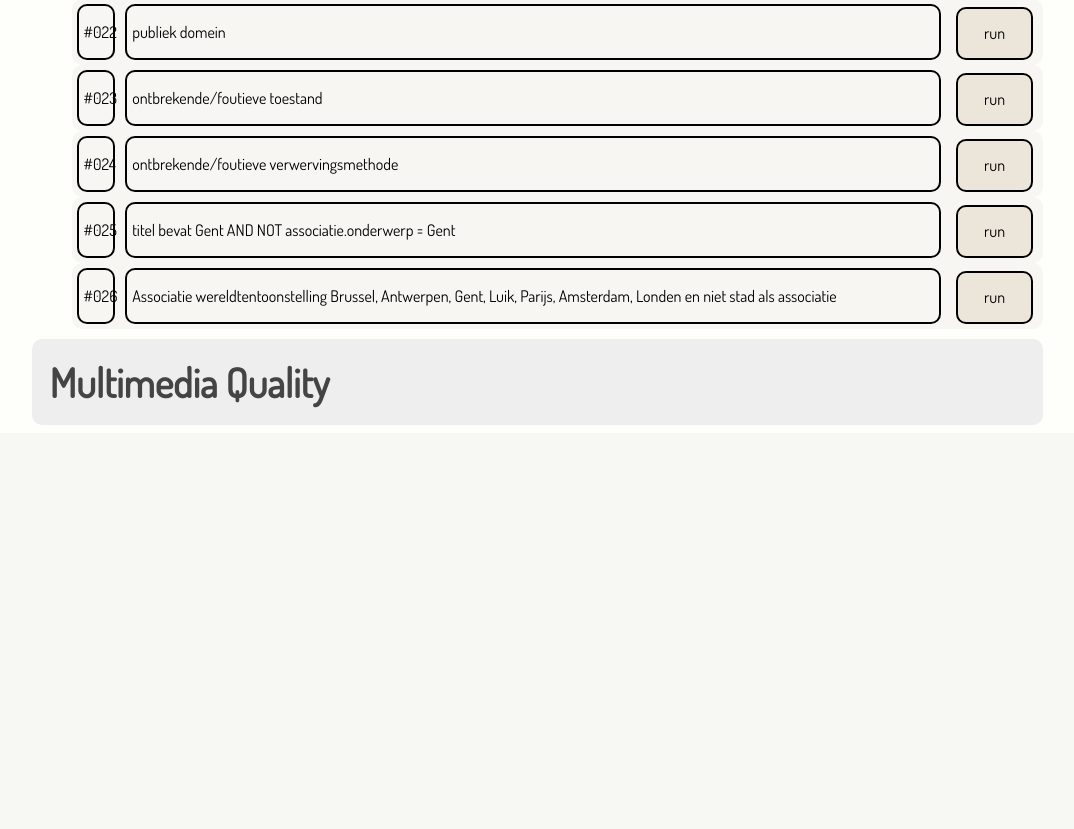
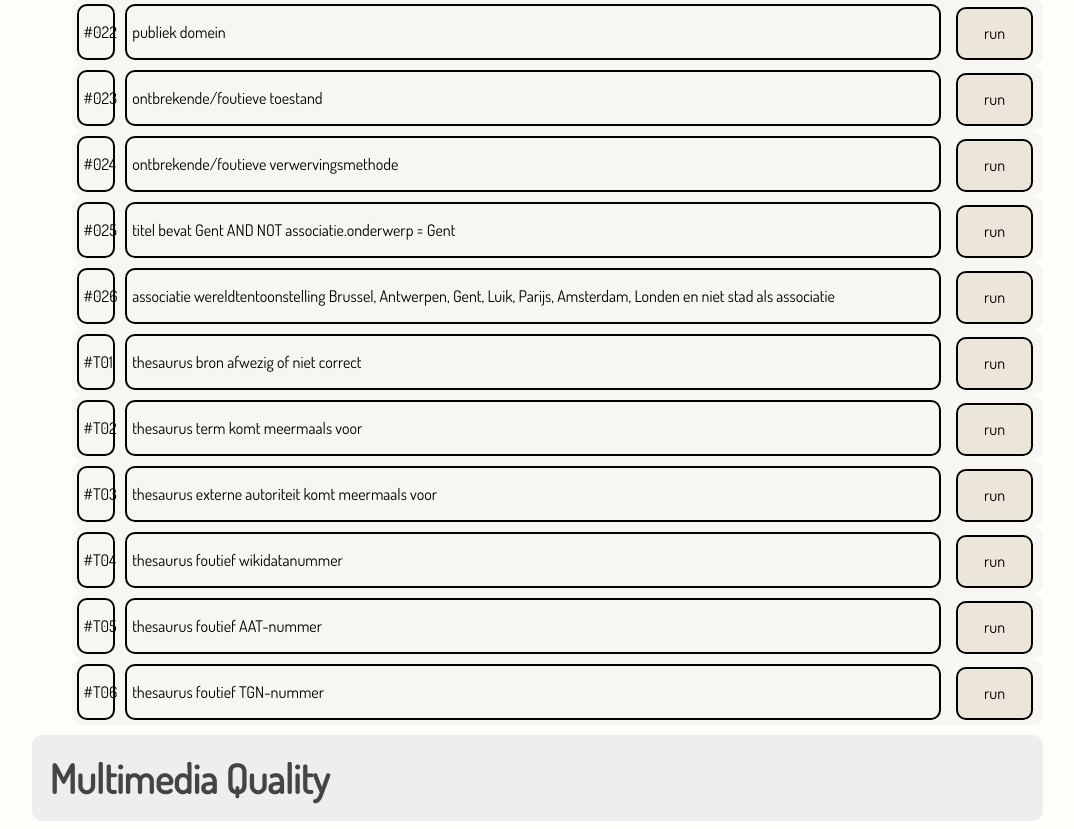
Before and after one commit to huisvanalijn/hva-im-dataportal, a Django app: page /hva in a window 1280 px wide, after a click on "Collection Quality". Shown: the part 1724-2553 px from the top of the page, without its empty margins (166-1240 px from the left). Before the commit the page ends 2132 px from the top, so only its background shows below. Run offline with Django 3.2, Linux system fonts and the light colour scheme; parts of the project's set-up code (start-up, migrations or seed data) failed here and were passed over; some web fonts are replaced.

Commit message:
add thesaurus

```diff
--- a/dataportalapp/templates/hva.html
+++ b/dataportalapp/templates/hva.html
@@ -323,10 +323,76 @@
                                 <p>#026</p>
                             </div>
                             <div class='text'>
-                                <p>Associatie wereldtentoonstelling Brussel, Antwerpen, Gent, Luik, Parijs, Amsterdam, Londen en niet stad als associatie</p>
+                                <p>associatie wereldtentoonstelling Brussel, Antwerpen, Gent, Luik, Parijs, Amsterdam, Londen en niet stad als associatie</p>
                             </div>
                             <div>
                                 <button onclick="location.href='wereldtentoonstelling'" class='run'>run</button>
+                            </div>
+                        </div>
+                        <div class='collectionqualitycheck'>
+                            <div class='text'>
+                                <p>#T01</p>
+                            </div>
+                            <div class='text'>
+                                <p>thesaurus bron afwezig of niet correct</p>
+                            </div>
+                            <div>
+                                <button onclick="location.href='bron'" class='run'>run</button>
+                            </div>
+                        </div>
+                        <div class='collectionqualitycheck'>
+                            <div class='text'>
+                                <p>#T02</p>
+                            </div>
+                            <div class='text'>
+                                <p>thesaurus term komt meermaals voor</p>
+                            </div>
+                            <div>
+                                <button onclick="location.href='term'" class='run'>run</button>
+                            </div>
+                        </div>
+                        <div class='collectionqualitycheck'>
+                            <div class='text'>
+                                <p>#T03</p>
+                            </div>
+                            <div class='text'>
+                                <p>thesaurus externe autoriteit komt meermaals voor</p>
+                            </div>
+                            <div>
+                                <button onclick="location.href='externeautoriteit'" class='run'>run</button>
+                            </div>
+                        </div>
+                        <div class='collectionqualitycheck'>
+                            <div class='text'>
+                                <p>#T04</p>
+                            </div>
+                            <div class='text'>
+                                <p>thesaurus foutief wikidatanummer</p>
+                            </div>
+                            <div>
+                                <button onclick="location.href='wikidata'" class='run'>run</button>
+                            </div>
+                        </div>
+                        <div class='collectionqualitycheck'>
+                            <div class='text'>
+                                <p>#T05</p>
+                            </div>
+                            <div class='text'>
+                                <p>thesaurus foutief AAT-nummer</p>
+                            </div>
+                            <div>
+                                <button onclick="location.href='aat'" class='run'>run</button>
+                            </div>
+                        </div>
+                        <div class='collectionqualitycheck'>
+                            <div class='text'>
+                                <p>#T06</p>
+                            </div>
+                            <div class='text'>
+                                <p>thesaurus foutief TGN-nummer</p>
+                            </div>
+                            <div>
+                                <button onclick="location.href='tgn'" class='run'>run</button>
                             </div>
                         </div>
                     </div>
--- a/dataportalapp/urls.py
+++ b/dataportalapp/urls.py
@@ -31,5 +31,11 @@ urlpatterns = [
     path('toestand', views.toestand),
     path('verwerving', views.verwerving),
     path('variatitel', views.variatitel),
-    path('wereldtentoonstelling', views.wereldtentoonstelling)
+    path('wereldtentoonstelling', views.wereldtentoonstelling),
+    path('bron', views.bron),
+    path('term', views.term),
+    path('externeautoriteit', views.externeautoriteit),
+    path('wikidata', views.wikidata),
+    path('aat', views.aat),
+    path('tgn', views.tgn)
 ]
--- a/dataportalapp/views.py
+++ b/dataportalapp/views.py
@@ -9,6 +9,8 @@ from django.contrib import messages
 
 #when deploying change to: df_collectie = pd.read_csv(r'/home/floreverkest/hva-im-dataportal/static/data/hva/collectie.csv', delimiter=';', low_memory=False)
 df_collectie = pd.read_csv(r'dataportalapp\static\data\hva\collectie.csv', delimiter=';', low_memory=False)
+df_thesaurus = pd.read_csv(r'C:\Users\Verkesfl\OneDrive - Groep Gent\Bureaublad\hva-im-dataportal\dataportalapp\static\data\hva\thesaurus.csv', delimiter=';', low_memory=False)
+
 
 #if columnnames change (due to different CMS), change the names here:
 df_collectie['instelling.naam'] = df_collectie['instelling.naam']
@@ -207,6 +209,43 @@ df_026_07 = df_026_07[~df_026_07["associatie.onderwerp"].str.contains('|'.join(s
 frames = [df_026_01, df_026_02, df_026_03, df_026_04, df_026_05, df_026_06, df_026_07]
 df_026 = pd.concat(frames)
 
+# 9. THESAURUS
+
+# bron afwezig of niet correct
+df_t01 = df_thesaurus[df_thesaurus['bron'] != 'http://vocab.getty.edu/aat/']
+df_t01 = df_t01[df_t01['bron'] != 'https://id.erfgoed.net/themas/']
+df_t01 = df_t01[df_t01['bron'] != 'http://vocab.getty.edu/tgn/']
+df_t01 = df_t01[df_t01['bron'] != 'https://www.wikidata.org/entity/']
+df_t01 = df_t01[df_t01['bron'] != 'https://id.erfgoed.net/erfgoedobjecten/']
+
+# term komt meermaals voor
+df_t02 = df_thesaurus['term'].value_counts()
+df_t02 = df_t02.loc[lambda x: x > 1]
+df_t02 = pd.DataFrame({'term': df_t02.index, 'number of occurences': df_t02.values})
+
+# externe autoriteit komt meermaals voor
+df_t03 = df_thesaurus['term.nummer'].value_counts()
+df_t03 = df_t03.loc[lambda x: x > 1]
+df_t03 = pd.DataFrame({'term': df_t03.index, 'number of occurences': df_t03.values})
+
+# foutief wikidatanummer
+df_t04 = df_thesaurus[df_thesaurus['bron'] == 'https://www.wikidata.org/entity/']
+df_t04 = df_t04[~df_t04["term.nummer"].str.contains("Q", na=False)]
+
+#foutief AAT-nummer
+df_t05 = df_thesaurus[df_thesaurus['bron'] == 'http://vocab.getty.edu/aat/']
+df_t05 = df_t05[~df_t05['term.nummer'].isna()]
+df_t05 = df_t05['term.nummer'].astype(int)
+df_t05 = pd.DataFrame({'term': df_t05.values})
+df_t05 = df_t05[(df_t05['term'] > 999999999) | (df_t05['term'] < 100000000)]
+
+# foutief TGN-nummer
+df_t06 = df_thesaurus[df_thesaurus['bron'] == 'http://vocab.getty.edu/tgn/']
+df_t06 = df_t06[~df_t06['term.nummer'].isna()]
+df_t06 = df_t06['term.nummer'].astype(int)
+df_t06 = pd.DataFrame({'term': df_t06.values})
+df_t06 = df_t06[(df_t06['term'] > 9999999) | (df_t06['term'] < 1000000)]
+
 # Create your views here.
 def home(request):
     return render(request, 'home.html')
@@ -245,6 +284,13 @@ def all(request):
     ws.append(['#023', 'ontbrekende/foutieve toestand'])
     ws.append(['#024', 'ontbrekende/foutieve verwervingsmethode'])
     ws.append(['#025', 'titel bevat Gent AND NOT associatie.onderwerp = Gent'])
+    ws.append(['#026', 'associatie wereldtentoonstelling Brussel, Antwerpen, Gent, Luik, Parijs, Amsterdam, Londen en niet stad als associatie'])
+    ws.append(['#t01', 'thesaurus bron afwezig of niet correct'])
+    ws.append(['#t02', 'thesaurus term komt meermaals voor'])
+    ws.append(['#t03', 'thesaurus externe autoriteit komt meermaals voor'])
+    ws.append(['#t04', 'thesaurus foutief wikidatanummer'])
+    ws.append(['#t05', 'thesaurus foutief AAT-nummer'])
+    ws.append(['#t06', 'thesaurus foutief TGN-nummer'])
 
     ws.column_dimensions['A'].width = 25
     ws.column_dimensions['B'].width = 60
@@ -446,6 +492,63 @@ def all(request):
     else:
         ws = wb.create_sheet("#025")
         rows = dataframe_to_rows(df_025, index=False)
+        for r_idx, row in enumerate(rows, 1):
+            for c_idx, value in enumerate(row, 1):
+                ws.cell(row=r_idx, column=c_idx, value=value)
+    wb.save(response)
+    if df_026.empty == True:
+        print('empty dataframe')
+    else:
+        ws = wb.create_sheet("#026")
+        rows = dataframe_to_rows(df_026, index=False)
+        for r_idx, row in enumerate(rows, 1):
+            for c_idx, value in enumerate(row, 1):
+                ws.cell(row=r_idx, column=c_idx, value=value)
+    if df_t01.empty == True:
+        print('empty dataframe')
+    else:
+        ws = wb.create_sheet("#T01")
+        rows = dataframe_to_rows(df_t01, index=False)
+        for r_idx, row in enumerate(rows, 1):
+            for c_idx, value in enumerate(row, 1):
+                ws.cell(row=r_idx, column=c_idx, value=value)
+    if df_t02.empty == True:
+        print('empty dataframe')
+    else:
+        ws = wb.create_sheet("#T02")
+        rows = dataframe_to_rows(df_t02, index=False)
+        for r_idx, row in enumerate(rows, 1):
+            for c_idx, value in enumerate(row, 1):
+                ws.cell(row=r_idx, column=c_idx, value=value)
+    if df_t03.empty == True:
+        print('empty dataframe')
+    else:
+        ws = wb.create_sheet("#T03")
+        rows = dataframe_to_rows(df_t03, index=False)
+        for r_idx, row in enumerate(rows, 1):
+            for c_idx, value in enumerate(row, 1):
+                ws.cell(row=r_idx, column=c_idx, value=value)
+    if df_t04.empty == True:
+        print('empty dataframe')
+    else:
+        ws = wb.create_sheet("#T04")
+        rows = dataframe_to_rows(df_t04, index=False)
+        for r_idx, row in enumerate(rows, 1):
+            for c_idx, value in enumerate(row, 1):
+                ws.cell(row=r_idx, column=c_idx, value=value)
+    if df_t05.empty == True:
+        print('empty dataframe')
+    else:
+        ws = wb.create_sheet("#T05")
+        rows = dataframe_to_rows(df_t05, index=False)
+        for r_idx, row in enumerate(rows, 1):
+            for c_idx, value in enumerate(row, 1):
+                ws.cell(row=r_idx, column=c_idx, value=value)
+    if df_t06.empty == True:
+        print('empty dataframe')
+    else:
+        ws = wb.create_sheet("#T06")
+        rows = dataframe_to_rows(df_t06, index=False)
         for r_idx, row in enumerate(rows, 1):
             for c_idx, value in enumerate(row, 1):
                 ws.cell(row=r_idx, column=c_idx, value=value)
@@ -894,5 +997,107 @@ def wereldtentoonstelling(request):
     wb.save(response)
     return response
 
+def bron(request):
+    response = HttpResponse(content_type='application/ms-excel')
+    response['Content-Disposition'] = 'attachment; filename="#T01.xlsx"'
+    wb = Workbook()
+    if df_t01.empty == True:
+        messages.success(request, 'Congrats! Empty list :)')
+        return render(request, 'hva.html')
+    else:
+        ws = wb.active
+        ws.title = '#T01'
+        rows = dataframe_to_rows(df_t01, index=False)
+        for r_idx, row in enumerate(rows, 1):
+            for c_idx, value in enumerate(row, 1):
+                ws.cell(row=r_idx, column=c_idx, value=value)
+    wb.save(response)
+    return response
+
+def term(request):
+    response = HttpResponse(content_type='application/ms-excel')
+    response['Content-Disposition'] = 'attachment; filename="#T02.xlsx"'
+    wb = Workbook()
+    if df_t02.empty == True:
+        messages.success(request, 'Congrats! Empty list :)')
+        return render(request, 'hva.html')
+    else:
+        ws = wb.active
+        ws.title = '#T02'
+        rows = dataframe_to_rows(df_t02, index=False)
+        for r_idx, row in enumerate(rows, 1):
+            for c_idx, value in enumerate(row, 1):
+                ws.cell(row=r_idx, column=c_idx, value=value)
+    wb.save(response)
+    return response
+
+def externeautoriteit(request):
+    response = HttpResponse(content_type='application/ms-excel')
+    response['Content-Disposition'] = 'attachment; filename="#T03.xlsx"'
+    wb = Workbook()
+    if df_t03.empty == True:
+        messages.success(request, 'Congrats! Empty list :)')
+        return render(request, 'hva.html')
+    else:
+        ws = wb.active
+        ws.title = '#T03'
+        rows = dataframe_to_rows(df_t03, index=False)
+        for r_idx, row in enumerate(rows, 1):
+            for c_idx, value in enumerate(row, 1):
+                ws.cell(row=r_idx, column=c_idx, value=value)
+    wb.save(response)
+    return response
+
+def wikidata(request):
+    response = HttpResponse(content_type='application/ms-excel')
+    response['Content-Disposition'] = 'attachment; filename="#T04.xlsx"'
+    wb = Workbook()
+    if df_t04.empty == True:
+        messages.success(request, 'Congrats! Empty list :)')
+        return render(request, 'hva.html')
+    else:
+        ws = wb.active
+        ws.title = '#T04'
+        rows = dataframe_to_rows(df_t04, index=False)
+        for r_idx, row in enumerate(rows, 1):
+            for c_idx, value in enumerate(row, 1):
+                ws.cell(row=r_idx, column=c_idx, value=value)
+    wb.save(response)
+    return response
+
+def aat(request):
+    response = HttpResponse(content_type='application/ms-excel')
+    response['Content-Disposition'] = 'attachment; filename="#T05.xlsx"'
+    wb = Workbook()
+    if df_t05.empty == True:
+        messages.success(request, 'Congrats! Empty list :)')
+        return render(request, 'hva.html')
+    else:
+        ws = wb.active
+        ws.title = '#T05'
+        rows = dataframe_to_rows(df_t05, index=False)
+        for r_idx, row in enumerate(rows, 1):
+            for c_idx, value in enumerate(row, 1):
+                ws.cell(row=r_idx, column=c_idx, value=value)
+    wb.save(response)
+    return response
+
+def tgn(request):
+    response = HttpResponse(content_type='application/ms-excel')
+    response['Content-Disposition'] = 'attachment; filename="#T06.xlsx"'
+    wb = Workbook()
+    if df_t06.empty == True:
+        messages.success(request, 'Congrats! Empty list :)')
+        return render(request, 'hva.html')
+    else:
+        ws = wb.active
+        ws.title = '#T06'
+        rows = dataframe_to_rows(df_t06, index=False)
+        for r_idx, row in enumerate(rows, 1):
+            for c_idx, value in enumerate(row, 1):
+                ws.cell(row=r_idx, column=c_idx, value=value)
+    wb.save(response)
+    return response
+
 def im(request):
     return render(request, 'im.html')
```
Also changed, not shown: dataportalapp/static/data/hva/thesaurus.csv (added), 1 other file.
